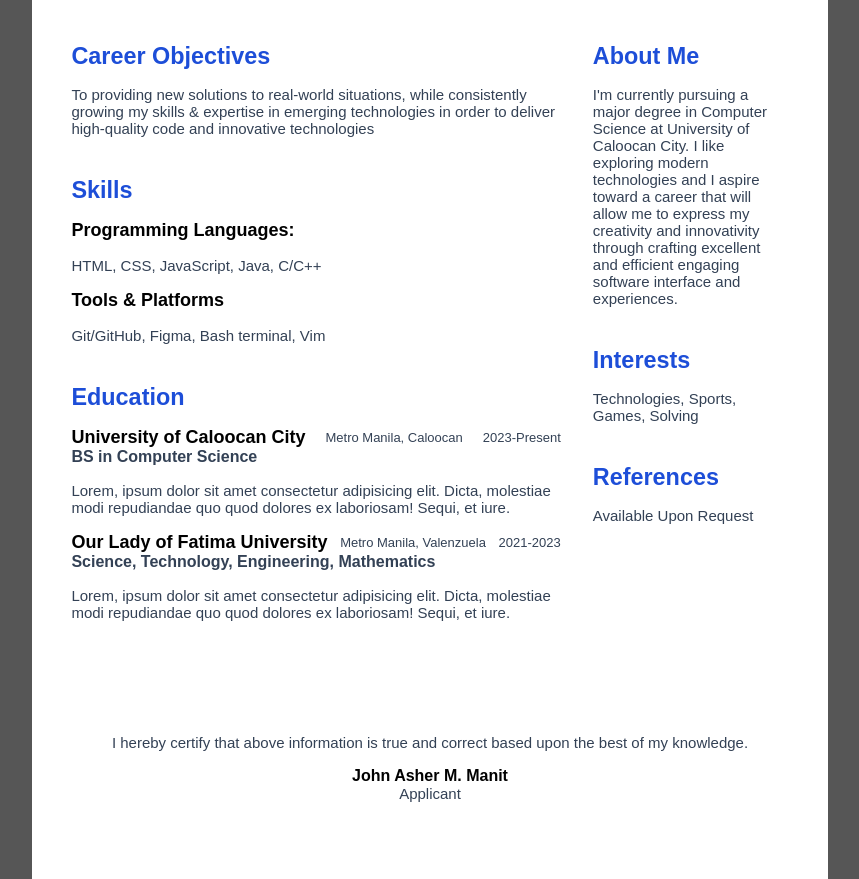
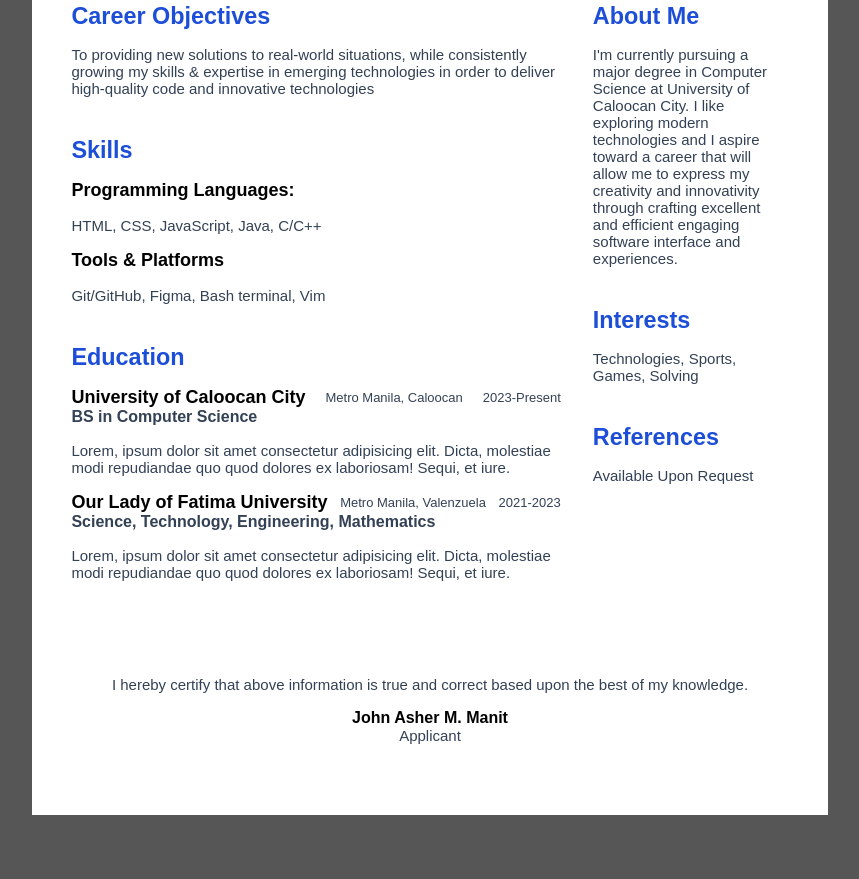
Before and after one commit to 99lash/CCS-107, a plain HTML site: page Practical-exam/index.html in a window 1280 px wide. Shown: the part 308-1187 px from the top of the page, without its empty margins (210-1069 px from the left). After the commit the page ends 1123 px from the top, so only its background shows below. Drawn offline with Linux system fonts and the light colour scheme.

```diff
--- a/Practical-exam/src/style.css
+++ b/Practical-exam/src/style.css
@@ -31,13 +31,11 @@
 .container {
   width: 8.3in;
   height: 11.7in;
-  margin-inline: auto;
-  padding-block: 2rem;
+  margin: 0 auto;
   background-color: white;
   display: flex;
   justify-content: space-around;
   flex-direction: column;
-  row-gap: 2.5rem;
 }
 
 header, main {
@@ -142,6 +140,7 @@
 /* -------------------------- FOOTER */
 footer {
   text-align: center;
+  margin-bottom: 1rem;
 }
 
 .f-col-2 h4 {
```
